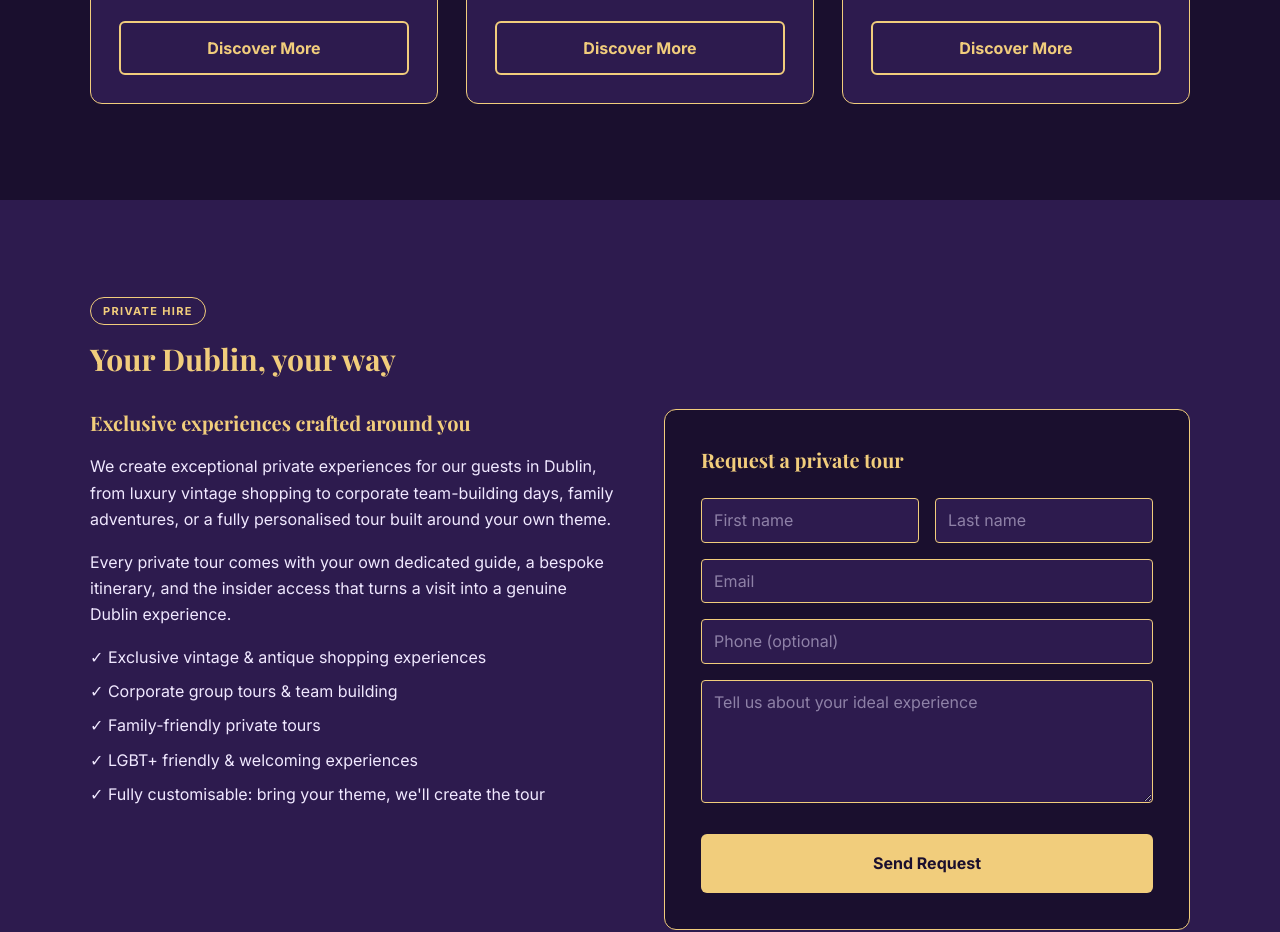
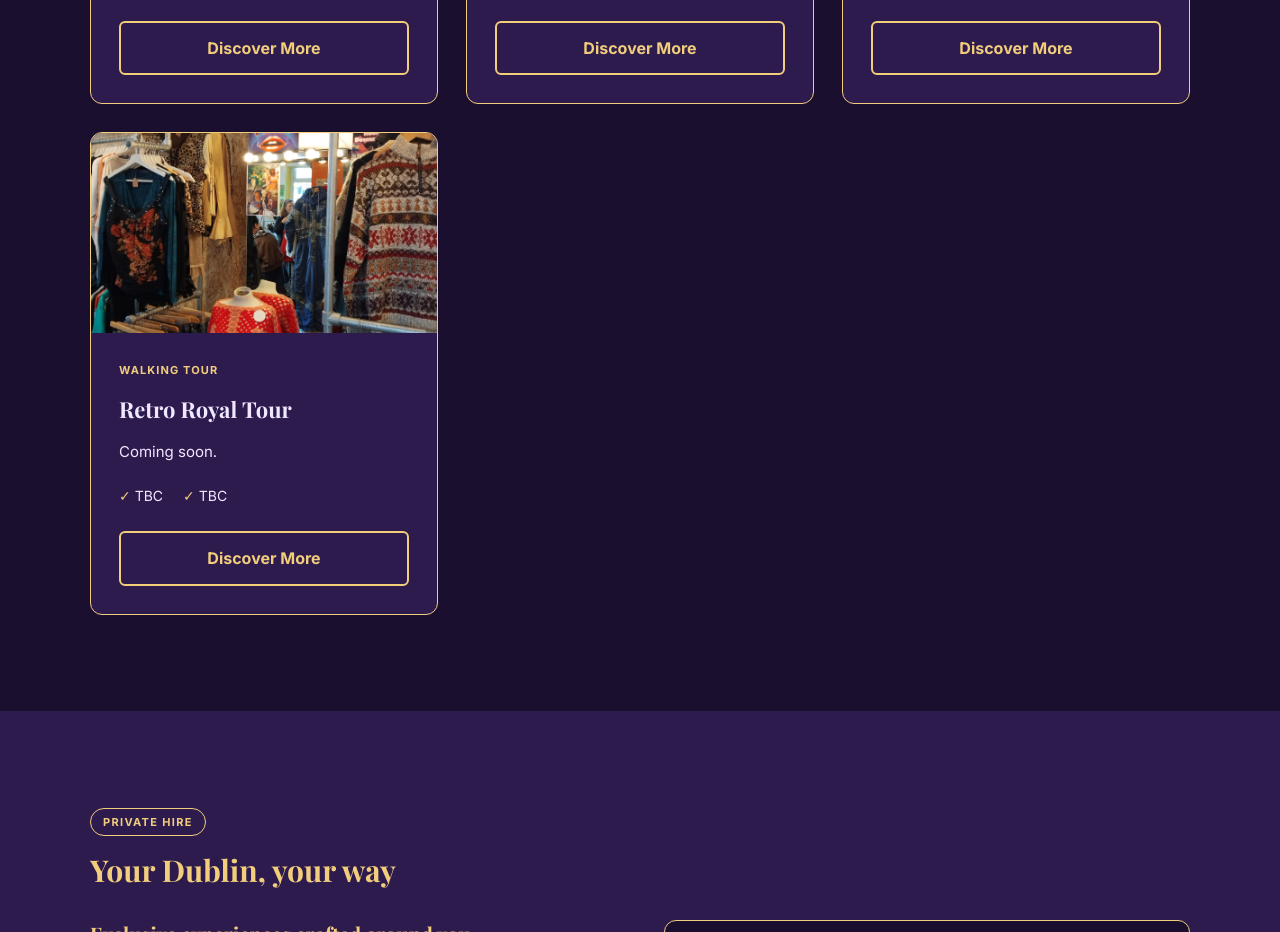
Before and after one commit to pgiouvanas-ai/retro-routes-ai, a Next.js app: page / in a window 1280 px wide. Shown: the part 2640-3572 px from the top of the page. Built offline with nearby package versions, Linux system fonts and the light colour scheme.

Commit message:
feat: adding a fourth tour card without content to update it later

```diff
--- a/components/tours-data.ts
+++ b/components/tours-data.ts
@@ -95,4 +95,21 @@ export const tours: Tour[] = [
       { src: "/images/christmas3.jpg", alt: "Irish Christmas traditions in Dublin" },
     ],
   },
+    {
+    key: "tour4",
+    tag: "Walking Tour",
+    title: "Retro Royal Tour",
+    shortDescription: "Coming soon.",
+    description: "Details coming soon.",
+    duration: "TBC",
+    price: "TBC",
+    includes: [],
+    meetingPoint: "TBC",
+    whatToBring: [],
+    freeCancellation: "",
+    mapUrl: "",
+    images: [
+      { src: "/images/vintage.jpg", alt: "Retro Royal Tour" },
+    ],
+  },
 ];
```
